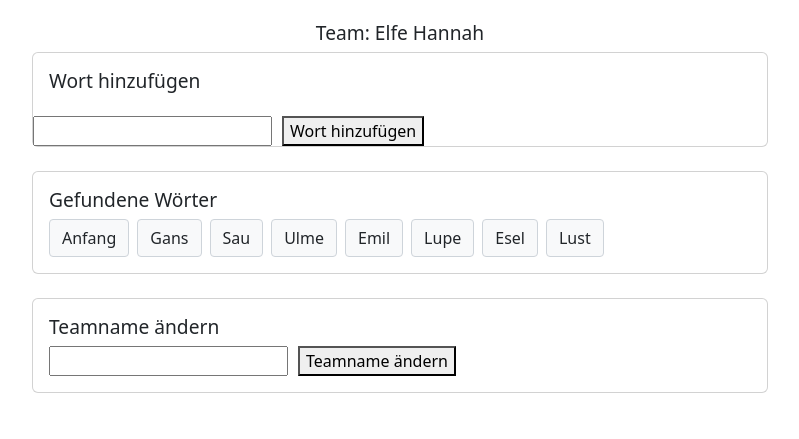
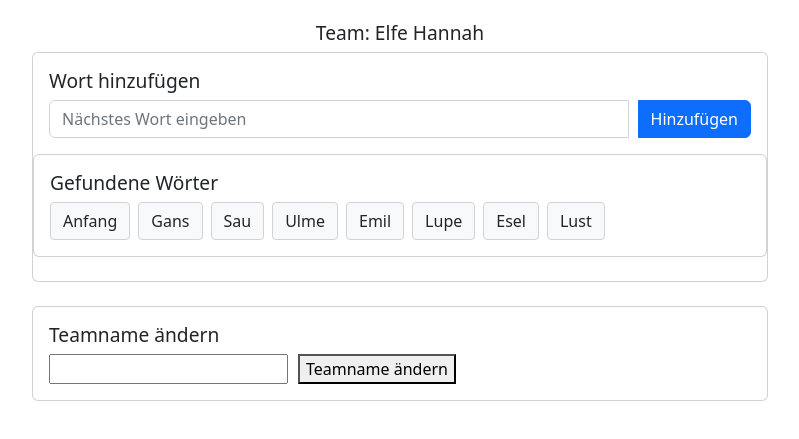
Before and after one commit to pstackebrandt/wordsworm, a website: page public/index.html in a window 1280 px wide. Shown: the part 113-552 px from the top of the page, without its empty margins (240-1039 px from the left). Drawn offline with nearby package versions, Linux system fonts and the light colour scheme.

Commit message:
game page: Move new word input from code to markup (clean up, help to structure page and use bootstrap)

```diff
--- a/public/index.html
+++ b/public/index.html
@@ -29,7 +29,9 @@
                     <p id="slogan" class="lead">Finde das nächste passende Wort und lasse Deinen Wurm wachsen!</p>
                 </div>
 
+                <div>
                     <h3 id="currentTeamNameDisplay" class="text-center"></h3>
+                </div>
 
                 <!-- Area where the game is rendered -->
                 <div id="gameArea">
@@ -37,7 +39,11 @@
                     <div id="wordInputArea" class="card mb-4">
                         <div class="card-body">
                             <h2 class="card-title">Wort hinzufügen</h2>
-                            <!-- The input field and button will be inserted here -->
+                            <div class="input-group input-button-container">
+                                <input id="wordInput" type="text" class="form-control"
+                                    placeholder="Nächstes Wort eingeben" aria-label="Nächstes Wort eingeben"
+                                    aria-describedby="addWordButton">
+                                <button id="addWordButton" class="btn btn-primary" type="button">Hinzufügen</button>
                             </div>
                         </div>
                         <!-- Area for displaying found words -->
--- a/public/wordsworm.js
+++ b/public/wordsworm.js
@@ -88,20 +88,12 @@ const initializeGame = (game, currentTeamNameDisplay, gameArea, teamChangeArea)
     let emptyInputs = 0;  // Zähler für leere Eingaben
 
     // Erstellung des Eingabe- und Schaltflächenelements
-    const input = document.createElement('input');
-    const button = document.createElement('button');
-    button.textContent = 'Wort hinzufügen';
-
-    // Create a container
-    const container = document.createElement('div');
-    container.classList.add('input-button-container');
-
-    // Add input and button to the container
-    container.append(input, button);
+    const wordInput = document.getElementById('wordInput');
+    const addWordBtn = document.getElementById('addWordButton');
 
     // Funktion zur Behandlung der Wortübermittlung
     const submitWord = () => {
-        const word = input.value;
+        const word = wordInput.value;
         if (word === '') {
             emptyInputs++;
         } else {
@@ -110,7 +102,7 @@ const initializeGame = (game, currentTeamNameDisplay, gameArea, teamChangeArea)
                 game.addWord(word);
             }
         }
-        input.value = '';
+        wordInput.value = '';
 
         // Aktualisierung des Spielbereichs oder Beendigung des Spiels bei zu vielen leeren Eingaben
         if (emptyInputs < 2) {
@@ -121,10 +113,10 @@ const initializeGame = (game, currentTeamNameDisplay, gameArea, teamChangeArea)
     };
 
     // Eventlistener für Button-Klick
-    button.addEventListener('click', submitWord);
+    addWordBtn.addEventListener('click', submitWord);
 
     // Eventlistener für Enter-Taste im Eingabefeld
-    input.addEventListener('keyup', (event) => {
+    wordInput.addEventListener('keyup', (event) => {
         if (event.key === 'Enter') {
             event.preventDefault();
             submitWord();
@@ -132,7 +124,7 @@ const initializeGame = (game, currentTeamNameDisplay, gameArea, teamChangeArea)
     });
 
     // Hinzufügen der Eingabe und der Schaltfläche zur Eingabebereich der Webseite
-    document.querySelector("#wordInputArea").append(container);
+    //document.querySelector("#wordInputArea").append(container);
 
     // Aktualisieren der Wortliste beim Initialisieren
     updateGameArea(game, gameArea);
```
Lines whose indentation alone changed are shown as unchanged.
